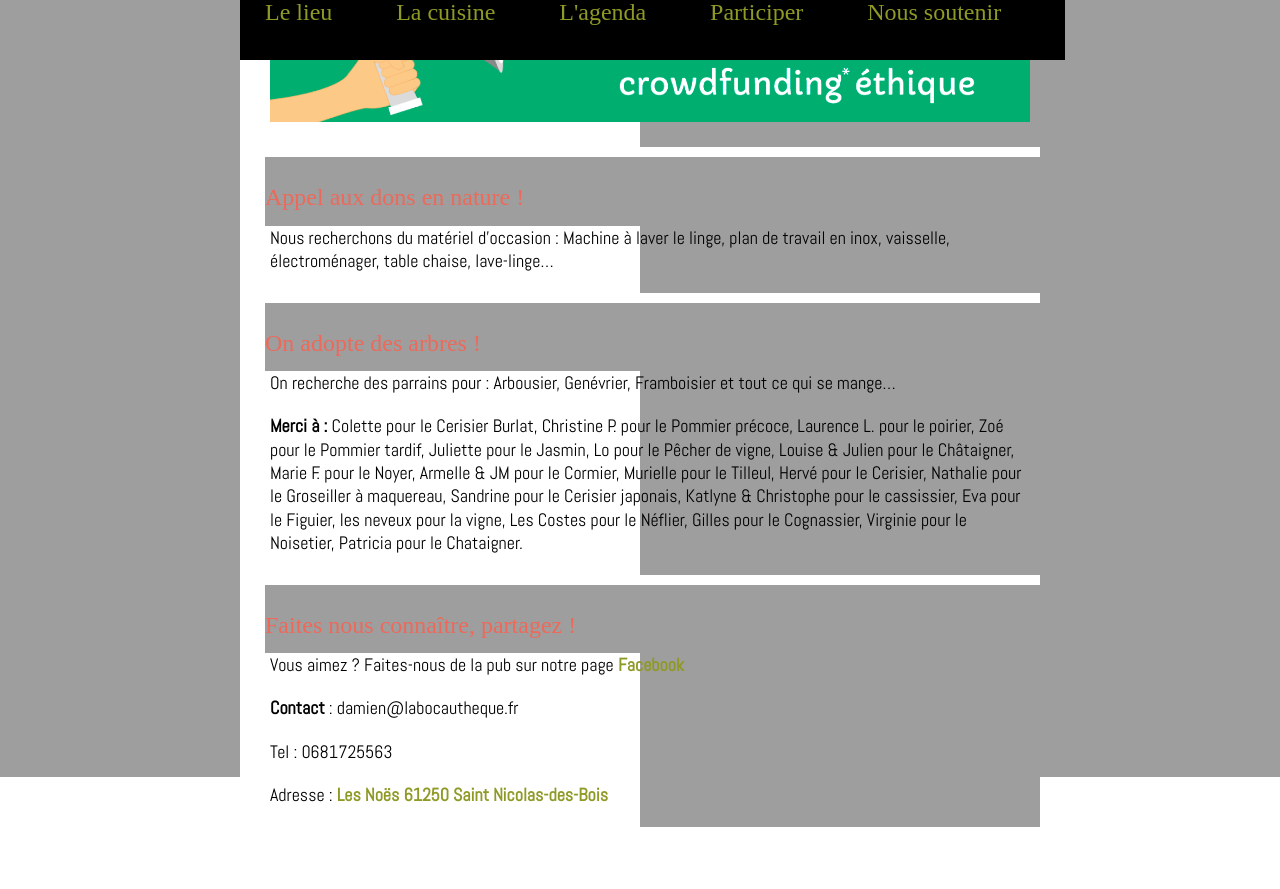
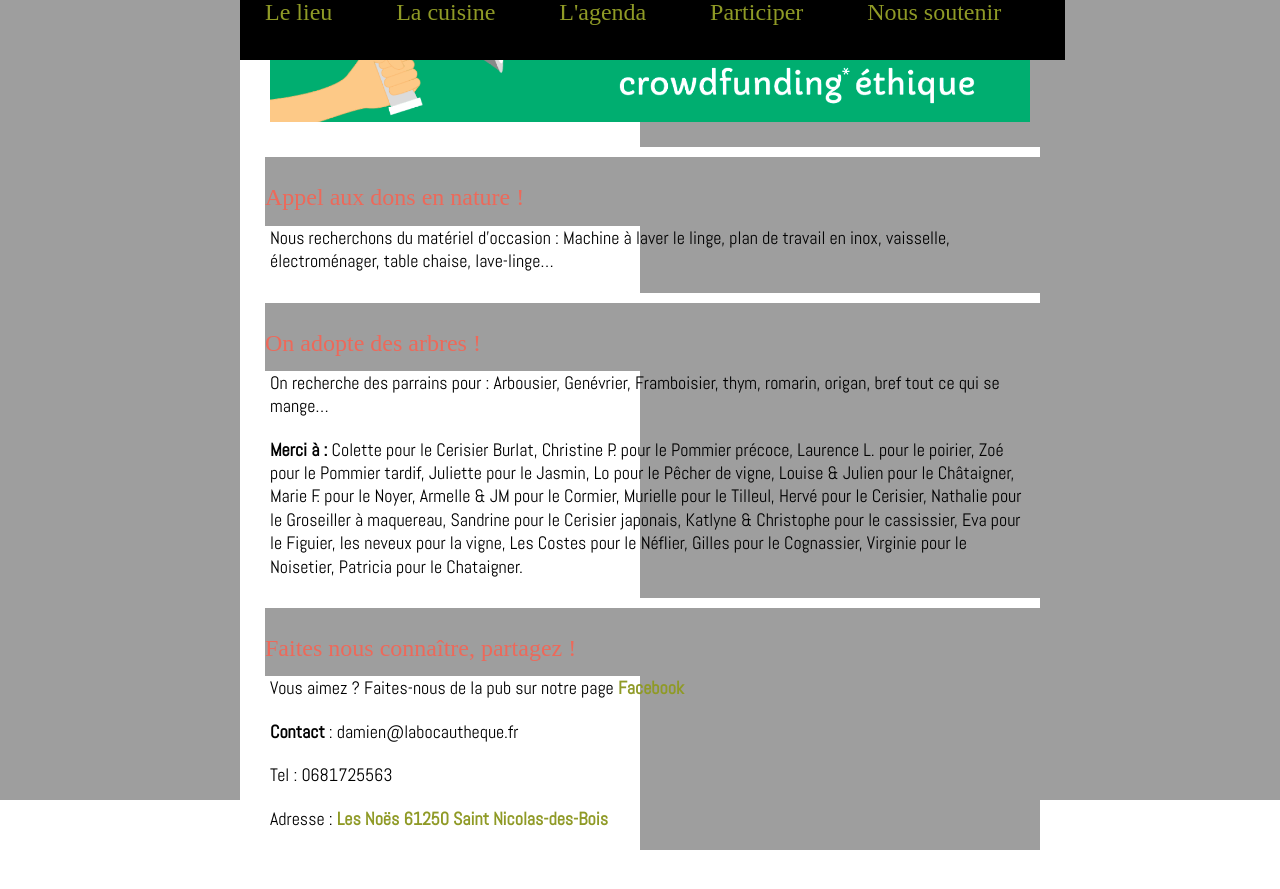
Before and after one commit to DamienChivialle/bocautheque, a Jekyll site: the page built from pages/soutenir.md, in a window 1280 px wide and 900 px high, scrolled down 754 px. Shown: the top 889 px of the window. Built offline with Jekyll 4.4.1, drawn with Linux system fonts in a browser that asks for light colours.

Commit message:
Update soutenir.md

```diff
--- a/pages/soutenir.md
+++ b/pages/soutenir.md
@@ -25,7 +25,7 @@ Machine à laver le linge, plan de travail en inox, vaisselle, électroménager,
 
 ## On adopte des arbres !
 On recherche des parrains pour :
-Arbousier, Genévrier, Framboisier et tout ce qui se mange...
+Arbousier, Genévrier, Framboisier, thym, romarin, origan, bref tout ce qui se mange...
 
 **Merci à :**
 Colette pour le Cerisier Burlat, Christine P. pour le Pommier précoce, Laurence L. pour le poirier, Zoé pour le Pommier tardif, Juliette pour le Jasmin, Lo pour le Pêcher de vigne, Louise & Julien pour le Châtaigner, Marie F. pour le Noyer, Armelle & JM pour le Cormier, Murielle pour le Tilleul, Hervé pour le Cerisier, Nathalie pour le Groseiller à maquereau, Sandrine pour le Cerisier japonais, Katlyne & Christophe pour le cassissier, Eva pour le Figuier, les neveux pour la vigne, Les Costes pour le Néflier, Gilles pour le Cognassier, Virginie pour le Noisetier, Patricia pour le Chataigner.
```
